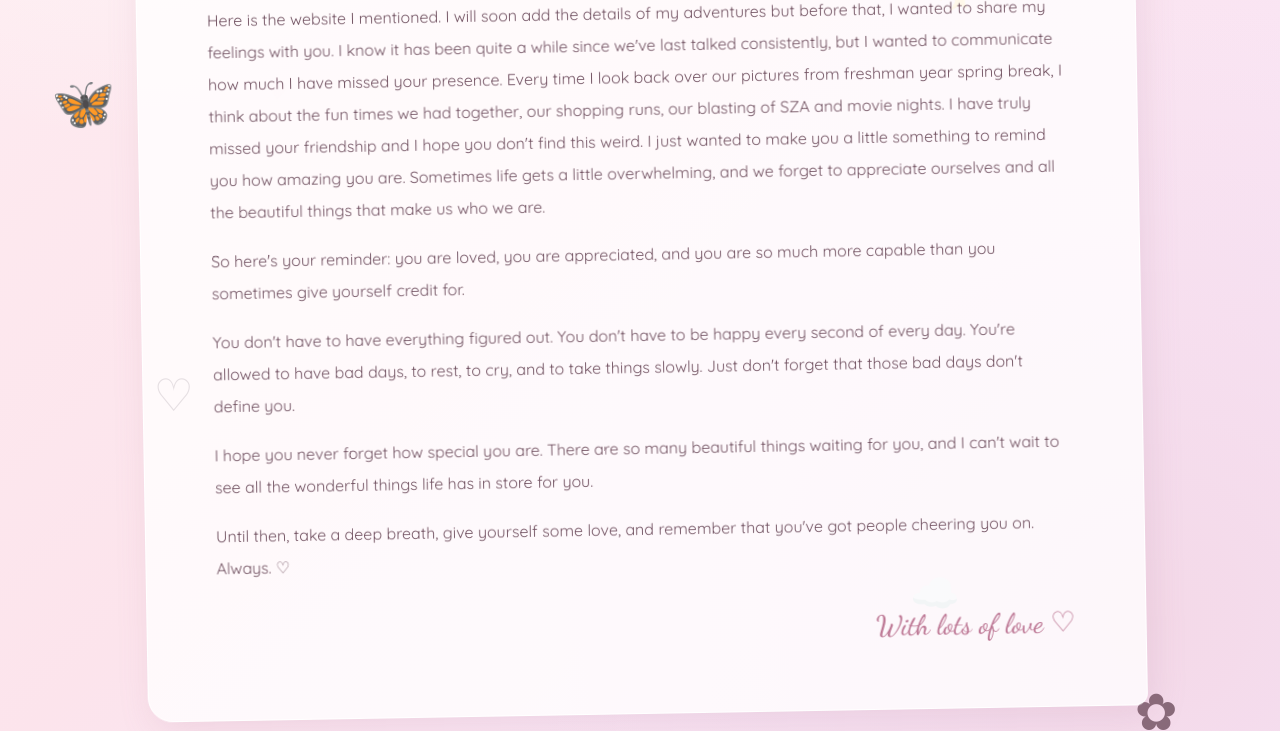
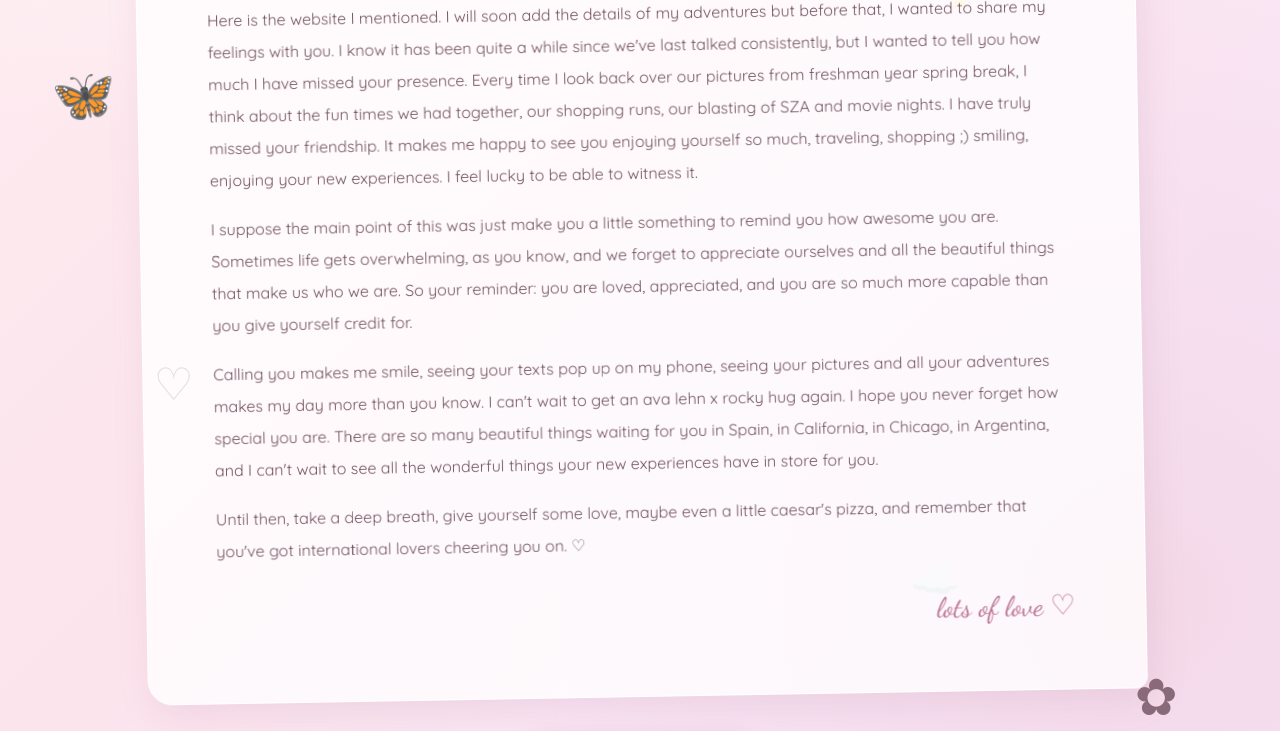
Before and after one commit to rojo121212/forlehn, a plain HTML site: page index.html in a window 1280 px wide. Shown: the part 723-1454 px from the top of the page. Drawn offline with Linux system fonts and the light colour scheme.

Commit message:
Update index.html

```diff
--- a/index.html
+++ b/index.html
@@ -406,45 +406,45 @@ button:hover {
         I will soon add the details of my adventures but before that, I wanted to share
         my feelings with you.
         I know it has been quite a while since we've last talked consistently, but
-        I wanted to communicate how much I have missed your presence.
+        I wanted to tell you how much I have missed your presence.
         Every time I look back over our pictures from freshman year spring break,
         I think about the fun times we had together, our shopping runs,
         our blasting of SZA and movie nights.
-        I have truly missed your friendship and I hope you don't find this weird.
-
-            I just wanted to make you a little something to remind you
-        how amazing you are. Sometimes life gets a little overwhelming,
-        and we forget to appreciate ourselves and all the beautiful
-        things that make us who we are.
+        I have truly missed your friendship.
+        It makes me happy to see you enjoying yourself so much, traveling,
+        shopping ;) smiling, enjoying your new experiences.
+        I feel lucky to be able to witness it.
         </p>
 
         <p>
-        So here's your reminder: you are loved, you are appreciated,
-        and you are so much more capable than you sometimes give
+        I suppose the main point of this was just make you a little something to remind you
+        how awesome you are. Sometimes life gets overwhelming, as you know,
+        and we forget to appreciate ourselves and all the beautiful
+        things that make us who we are.
+        So your reminder: you are loved, appreciated,
+        and you are so much more capable than you give
         yourself credit for.
         </p>
 
         <p>
-        You don't have to have everything figured out. You don't
-        have to be happy every second of every day. You're allowed
-        to have bad days, to rest, to cry, and to take things slowly.
-        Just don't forget that those bad days don't define you.
-        </p>
-
-        <p>
+        Calling you makes me smile, seeing your texts pop up on my phone,
+        seeing your pictures and all your adventures makes my day more than
+        you know. I can't wait to get an ava lehn x rocky hug again.
         I hope you never forget how special you are. There are so
-        many beautiful things waiting for you, and I can't wait
-        to see all the wonderful things life has in store for you.
+        many beautiful things waiting for you in Spain, in California,
+        in Chicago, in Argentina, and I can't wait
+        to see all the wonderful things your new experiences
+        have in store for you.
         </p>
 
         <p>
         Until then, take a deep breath, give yourself some love,
-        and remember that you've got people cheering you on.
-        Always. ♡
+        maybe even a little caesar's pizza,
+        and remember that you've got international lovers cheering you on. ♡
         </p>
 
         <div class="signature">
-            With lots of love ♡
+            lots of love ♡
         </div>
 
     </div>
@@ -456,7 +456,7 @@ button:hover {
     </button>
 
     <div id="surprise">
-        You're someone's favourite person. Never forget that! 💗
+        you fine as he'll i won't yhu. Never forget that! 💗
         <br>
         ✨🌸🦋✨
     </div>
@@ -464,7 +464,7 @@ button:hover {
     <!-- FOOTER -->
 
     <div class="footer">
-        MADE WITH LOVE, JUST FOR YOU ♡
+        FOR YOU ♡
     </div>
 
 </div>
```
